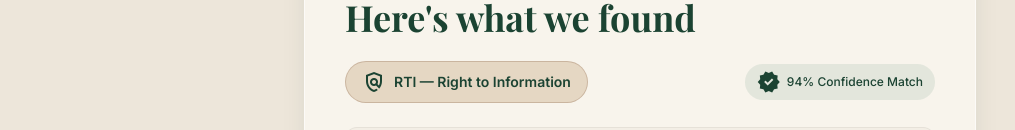
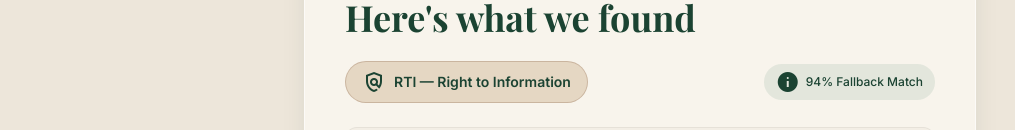
Before and after one commit to sameerONgit-debug/rightstrack, a Next.js app: page /confirm in a window 1280 px wide. Shown: the part 279-409 px from the top of the page, without its empty margins (0-1015 px from the left). Built offline with nearby package versions, Linux system fonts and the light colour scheme; a web font is replaced by a local one.

Commit message:
fix: show AI suggested category in confirm card

```diff
--- a/components/DomainConfirmCard.jsx
+++ b/components/DomainConfirmCard.jsx
@@ -1,18 +1,29 @@
 'use client';
 
 export default function DomainConfirmCard({ analysisResult, onConfirm, onChangeCategory }) {
-  const { domain, confidence, rationale } = analysisResult || {};
+  const {
+    domain,
+    confidence,
+    rationale,
+    suggested_category,
+    is_valid_problem,
+    ai_generated,
+  } = analysisResult || {};
 
   const normalizedDomain = String(domain || '').toUpperCase();
   const isRTI = normalizedDomain === 'RTI';
   const isConsumer = normalizedDomain === 'CONSUMER';
-  const isUnsupported = normalizedDomain === 'UNSUPPORTED';
+  const isOther = normalizedDomain === 'OTHER' || normalizedDomain === 'UNSUPPORTED' || normalizedDomain === 'NEEDS_CLARIFICATION';
+  const category = String(suggested_category || '').trim();
 
   const domainTitle = isRTI
     ? 'RTI — Right to Information'
     : isConsumer
       ? 'Consumer Dispute — Consumer Protection'
-    : 'Tenant / Rental Dispute';
+      : category || 'Other Legal / Civic Matter';
+
+  const icon = isRTI ? 'policy' : isConsumer ? 'shopping_bag' : 'gavel';
+  const confidenceLabel = ai_generated ? 'AI Confidence' : 'Fallback Match';
 
   return (
     <div className="flex flex-col gap-6">
@@ -20,23 +31,24 @@
       <div className="flex flex-col sm:flex-row items-start sm:items-center justify-between gap-4">
         <div
           className={`inline-flex items-center px-4 py-2 rounded-full border ${
-            isUnsupported
+            isOther
               ? 'bg-amber-50 text-amber-900 border-amber-200'
               : 'bg-secondary-container/60 text-primary border-secondary/30'
           }`}
         >
-          <span className="material-symbols-outlined mr-2 text-[20px]">
-            {isRTI ? 'policy' : isConsumer ? 'shopping_bag' : 'gavel'}
-          </span>
+          <span className="material-symbols-outlined mr-2 text-[20px]">{icon}</span>
           <span className="font-sans text-sm font-semibold">{domainTitle}</span>
         </div>
 
-        {!isUnsupported && (
+        {Number.isFinite(Number(confidence)) && (
           <div className="flex items-center text-primary font-medium text-xs bg-primary-container/10 px-3 py-1.5 rounded-full">
-            <span className="material-symbols-outlined mr-1.5 text-[16px] text-primary" style={{ fontVariationSettings: "'FILL' 1" }}>
-              verified
+            <span
+              className="material-symbols-outlined mr-1.5 text-[16px] text-primary"
+              style={{ fontVariationSettings: "'FILL' 1" }}
+            >
+              {ai_generated ? 'auto_awesome' : 'info'}
             </span>
-            <span>{Math.round((confidence || 0.94) * 100)}% Confidence Match</span>
+            <span>{Math.round(Number(confidence) * 100)}% {confidenceLabel}</span>
           </div>
         )}
       </div>
@@ -45,30 +57,33 @@
       <div className="bg-surface-container-low p-5 rounded-xl border border-outline-variant/30">
         <h3 className="text-xs font-bold uppercase tracking-wider text-on-surface-variant mb-2">Analysis Rationale</h3>
         <p className="font-sans text-base text-on-surface-variant leading-relaxed">
-          {rationale || analysisResult?.rationale || analysisResult?.explanation || analysisResult?.summary || 'This grievance falls under statutory dispute resolution based on the provided facts.'}
+          {rationale || analysisResult?.explanation || analysisResult?.summary || 'RightsTrack analyzed the grievance and identified the most relevant pathway from the information provided.'}
         </p>
       </div>
 
-      {/* Scenario 3: Graceful Decline Notice for Unsupported Domain */}
-      {isUnsupported && (
+      {/* Unsupported/Other matters remain actionable rather than being mislabeled as rental cases. */}
+      {isOther && (
         <div className="bg-amber-900/10 border border-amber-500/30 p-5 rounded-xl text-amber-900 space-y-3">
           <div className="flex items-center gap-2">
             <span className="material-symbols-outlined text-amber-700">info</span>
-            <h4 className="font-semibold text-sm">Responsible Decline Notice</h4>
+            <h4 className="font-semibold text-sm">
+              {is_valid_problem === false ? 'More information needed' : 'AI-identified issue'}
+            </h4>
           </div>
           <p className="text-sm leading-relaxed text-amber-950">
-            Rental law is primarily governed by state-specific Rent Control Acts, which aren't yet covered in this preview. We recommendcontacting your state's rent control authority or a local legal aid clinic. We cannot auto-generate a grounded legal document for this domain yet.
+            {is_valid_problem === false
+              ? 'Please provide a little more detail about what happened, who is responsible, and what outcome you want.'
+              : `This grievance appears to concern ${category || 'a matter outside the RTI and Consumer workflows'}. RightsTrack can continue analyzing the situation and provide guidance where verified legal or civic sources are available.`}
           </p>
         </div>
       )}
 
       {/* Actions */}
       <div className="flex flex-col sm:flex-row items-center gap-4 pt-4 border-t border-outline-variant/20">
-        {!isUnsupported ? (
-          <>
         <button
           onClick={onConfirm}
           className="w-full sm:w-auto px-8 py-3 bg-primary text-on-primary font-semibold text-sm rounded-xl shadow-sm hover:bg-primary-container transition-all flex items-center justify-center gap-2"
+          disabled={is_valid_problem === false}
         >
           <span>Yes, that's right</span>
           <span className="material-symbols-outlined text-[18px]">arrow_forward</span>
@@ -79,15 +94,6 @@
         >
           Choose a different category
         </button>
-          </>
-        ) : (
-          <button
-            onClick={onChangeCategory}
-            className="w-full sm:w-auto px-8 py-3 bg-primary text-on-primary font-semibold text-sm rounded-xl shadow-sm hover:bg-primary-container transition-all"
-          >
-            Try Another Issue
-          </button>
-        )}
       </div>
     </div>
   );
```
Lines whose indentation alone changed are shown as unchanged.
